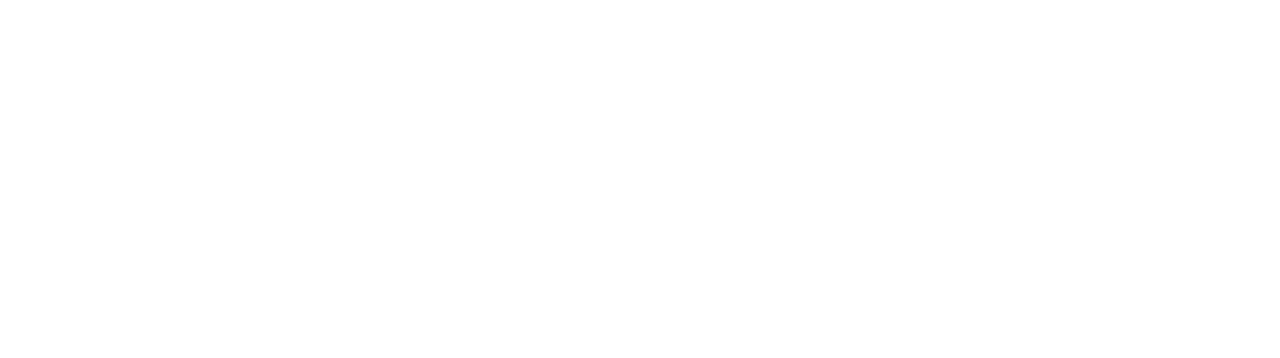
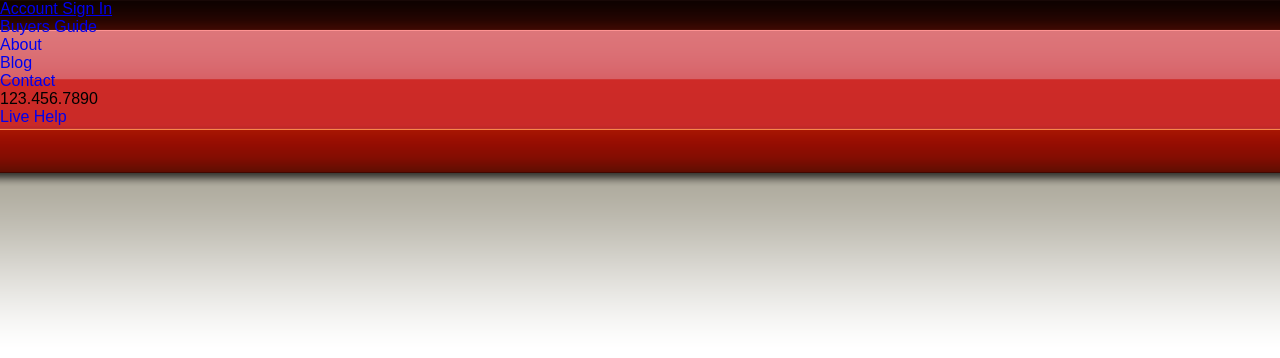
Before and after one commit to huji623/html, a plain HTML site: page index.html in a window 1280 px wide. Drawn offline with Linux system fonts and the light colour scheme.

Commit message:
top颜色

```diff
--- a/index.html
+++ b/index.html
@@ -9,12 +9,25 @@ charset =utf-8">
 </head>
 
 <body>
-<div id="top"></div>
+<div id="top">
+    <ul class="top_menu">
+        <li><a href="#">Account Sign In</a></li>
+        <li><a href="#">Buyers Guide</a></li>
+        <li><a href="#">About</a></li>
+        <li><a href="#">Blog</a></li>
+        <li class="no_dot"><a href="#">Contact</a></li>
+    </ul>
+    <ul class="top_bar">
+        <li class="phone">123.456.7890</li>
+        <li class="help"><a href="#">Live Help</a></li>
+        <li><a href="#"></a></li>
+        <li><a href="#"></a></li>
+    </ul>
+</div>
 <div id="header"></div>
 <ul id="nav"></ul>
 <div id="content"></div>
 <div id="footer"></div>
 
-
 </body>
 </html>
--- a/style/css.css
+++ b/style/css.css
@@ -1,11 +1,22 @@
 /* 2019213952 胡吉 */
 
-body,ul,p,h1,h2,h3,h4,dl,dd,form,input,texarea,select
-{ padding:0;margin:0; font-family:arial;}
+body,ul,p,h1,h2,h3,h4,dl,dd,form,input,textarea,select
+{ padding:0; margin:0; font-family:arial;}
 li { list-style:none;}
 img { border:none;}
 a { text-decoration:none;}
-a:hover { text-decoration:underline; }
+a:hover { text-decoration:underline;}
 
-body {background:#fff url(..\images\body_bg.png) repeat-x;
-}
+body { background:#fff url(../images/body_bg.png)
+    repeat-x;}
+
+.top_menu { }
+.top_menu li { }
+.top_menu a { }
+.top_menu a:hover { }
+.top_menu .no_dot { }
+
+.top_bar { }
+.top_bar li { }
+.top_bar .phone { }
+.top_bar .help { }
```
